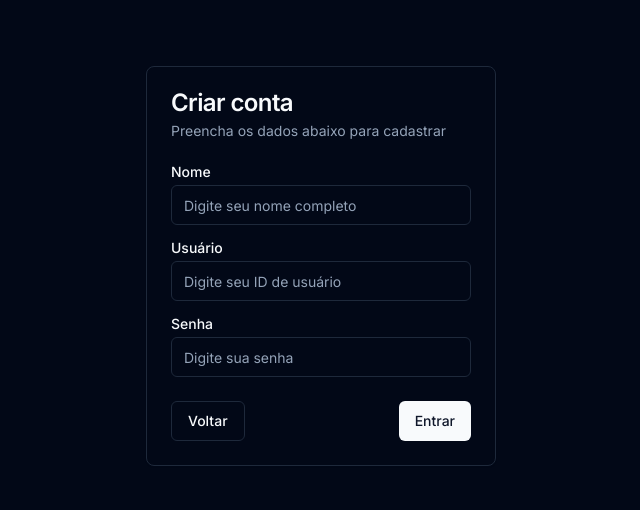
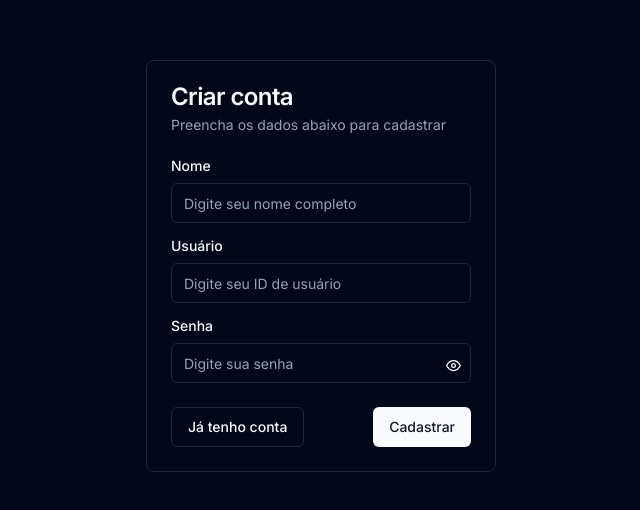
Before and after one commit to henriquegarcia-web/chat-enterness-test, a React (Vite) app in the folder client/: page /cadastrar in a window 1280 px wide. Shown: the part 134-644 px from the top of the page, without its empty margins (319-959 px from the left). Built offline with nearby package versions, Linux system fonts and the light colour scheme; no server answers.

Commit message:
feat: Implementação de função de senha para o componente InputField

```diff
--- a/client/src/components/InputField/index.tsx
+++ b/client/src/components/InputField/index.tsx
@@ -1,10 +1,16 @@
+import { ChangeEvent, useState } from 'react'
 import { FieldError } from 'react-hook-form'
+
+import { FiEye, FiEyeOff } from 'react-icons/fi'
 
 interface IInputField {
   label?: string
   id: string
   placeholder: string
   error?: FieldError | undefined
+  typePassword?: boolean
+  value: string
+  onChange: (value: ChangeEvent<HTMLInputElement>) => void
 }
 
 import { Input } from '@/components/ui/input'
@@ -15,12 +21,29 @@ const InputField = ({
   id,
   placeholder,
   error,
-  ...props
+  typePassword = false,
+  value,
+  onChange
 }: IInputField) => {
+  const [passwordIsVisible, setPasswordIsVisible] = useState(false)
+
+  const tooglePassword = () => setPasswordIsVisible(!passwordIsVisible)
+
   return (
-    <div className="flex flex-col space-y-1.5">
+    <div className="relative flex flex-col space-y-2.5 content-center">
       {!!label && label !== '' && <Label htmlFor={id}>{label}</Label>}
-      <Input id={id} placeholder={placeholder} {...props} />
+      <Input
+        id={id}
+        placeholder={placeholder}
+        value={value}
+        onChange={onChange}
+        type={passwordIsVisible ? 'text' : 'password'}
+      />
+      {typePassword && (
+        <span className="password-icon" onClick={tooglePassword}>
+          {passwordIsVisible ? <FiEyeOff /> : <FiEye />}
+        </span>
+      )}
       {error && <span className="text-red-500">{error.message}</span>}
     </div>
   )
--- a/client/src/pages/ChatISignin/index.tsx
+++ b/client/src/pages/ChatISignin/index.tsx
@@ -30,30 +30,33 @@ const ChatISigninPage = () => {
   const handleSigninForm = async (data: ISigninForm) => {
     setSigninIsLoading(true)
 
-    try {
-      const response = await handleSignin({
-        userNick: data.userNick,
-        userPassword: data.userPassword
-      })
-      const signinResponse = response.data
+    console.log(data)
 
-      setSigninIsLoading(false)
+    // try {
+    //   const response = await handleSignin({
+    //     userNick: data.userNick,
+    //     userPassword: data.userPassword
+    //   })
+    //   const signinResponse = response.data
 
-      if (signinResponse) {
-        reset()
-        navigate('/chat')
-      } else {
-        throw new Error('The search term does not exist.')
-      }
-    } catch (error) {
-      console.error(error)
-      setSigninIsLoading(false)
-    }
+    //   setSigninIsLoading(false)
+
+    //   if (signinResponse) {
+    //     reset()
+    //     navigate('/chat')
+    //   } else {
+    //     throw new Error('The search term does not exist.')
+    //   }
+    // } catch (error) {
+    //   console.error(error)
+    //   setSigninIsLoading(false)
+    // }
   }
 
   return (
     <div className="window">
       <Card className="w-[350px] mx-8">
+        <form onSubmit={handleSubmit(handleSigninForm)}>
           <CardHeader>
             <CardTitle>Entrar</CardTitle>
             <CardDescription>
@@ -61,10 +64,7 @@ const ChatISigninPage = () => {
             </CardDescription>
           </CardHeader>
           <CardContent>
-          <form
-            className="flex flex-col gap-4"
-            onSubmit={handleSubmit(handleSigninForm)}
-          >
+            <div className="flex flex-col gap-4">
               <Controller
                 name="userNick"
                 control={control}
@@ -77,7 +77,8 @@ const ChatISigninPage = () => {
                     id="userNick"
                     placeholder="Digite seu ID de usuário"
                     error={error}
-                  {...field}
+                    value={field.value}
+                    onChange={field.onChange}
                   />
                 )}
               />
@@ -93,18 +94,21 @@ const ChatISigninPage = () => {
                     id="userPassword"
                     placeholder="Digite sua senha"
                     error={error}
-                  {...field}
+                    value={field.value}
+                    onChange={field.onChange}
+                    typePassword
                   />
                 )}
               />
-          </form>
+            </div>
           </CardContent>
           <CardFooter className="flex justify-between">
-          <Button variant="outline" onClick={() => navigate('/')}>
-            Voltar
+            <Button variant="outline" onClick={() => navigate('/cadastrar')}>
+              Não tenho cadastro
             </Button>
-          <Button>Entrar</Button>
+            <Button type="submit">Entrar</Button>
           </CardFooter>
+        </form>
       </Card>
     </div>
   )
--- a/client/src/pages/ChatISignup/index.tsx
+++ b/client/src/pages/ChatISignup/index.tsx
@@ -55,6 +55,7 @@ const ChatISignupPage = () => {
   return (
     <div className="window">
       <Card className="w-[350px] mx-8">
+        <form onSubmit={handleSubmit(handleSignupForm)}>
           <CardHeader>
             <CardTitle>Criar conta</CardTitle>
             <CardDescription>
@@ -62,10 +63,7 @@ const ChatISignupPage = () => {
             </CardDescription>
           </CardHeader>
           <CardContent>
-          <form
-            className="flex flex-col gap-4"
-            onSubmit={handleSubmit(handleSignupForm)}
-          >
+            <div className="flex flex-col gap-4">
               <Controller
                 name="userName"
                 control={control}
@@ -78,7 +76,8 @@ const ChatISignupPage = () => {
                     id="userName"
                     placeholder="Digite seu nome completo"
                     error={error}
-                  {...field}
+                    value={field.value}
+                    onChange={field.onChange}
                   />
                 )}
               />
@@ -94,7 +93,8 @@ const ChatISignupPage = () => {
                     id="userNick"
                     placeholder="Digite seu ID de usuário"
                     error={error}
-                  {...field}
+                    value={field.value}
+                    onChange={field.onChange}
                   />
                 )}
               />
@@ -110,18 +110,21 @@ const ChatISignupPage = () => {
                     id="userPassword"
                     placeholder="Digite sua senha"
                     error={error}
-                  {...field}
+                    value={field.value}
+                    onChange={field.onChange}
+                    typePassword
                   />
                 )}
               />
-          </form>
+            </div>
           </CardContent>
           <CardFooter className="flex justify-between">
-          <Button variant="outline" onClick={() => navigate('/')}>
-            Voltar
+            <Button variant="outline" onClick={() => navigate('/entrar')}>
+              Já tenho conta
             </Button>
-          <Button>Entrar</Button>
+            <Button type="submit">Cadastrar</Button>
           </CardFooter>
+        </form>
       </Card>
     </div>
   )
--- a/client/src/utils/styles/common.css
+++ b/client/src/utils/styles/common.css
@@ -5,3 +5,14 @@
   justify-content: center;
   align-items: center;
 }
+
+.password-icon {
+  position: absolute;
+  right: 10px;
+  bottom: 10px;
+  cursor: pointer;
+}
+
+.password-icon svg {
+  font-size: 15px;
+}
```
Lines whose indentation alone changed are shown as unchanged.
